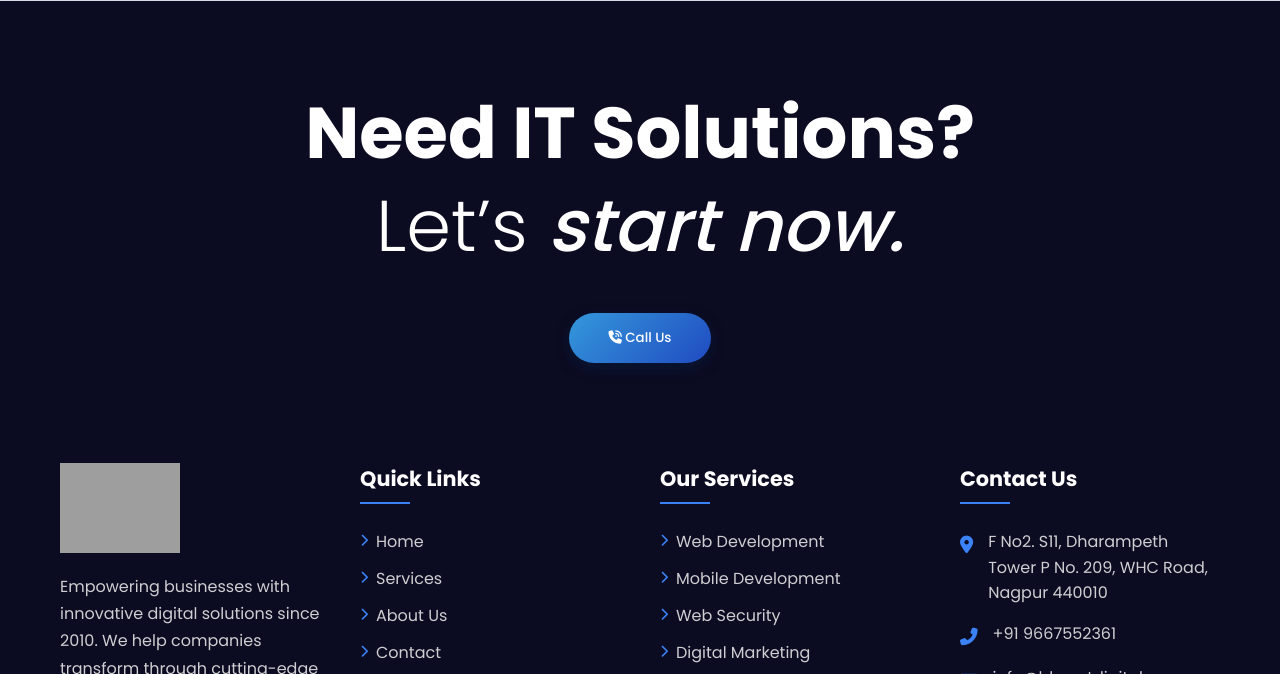
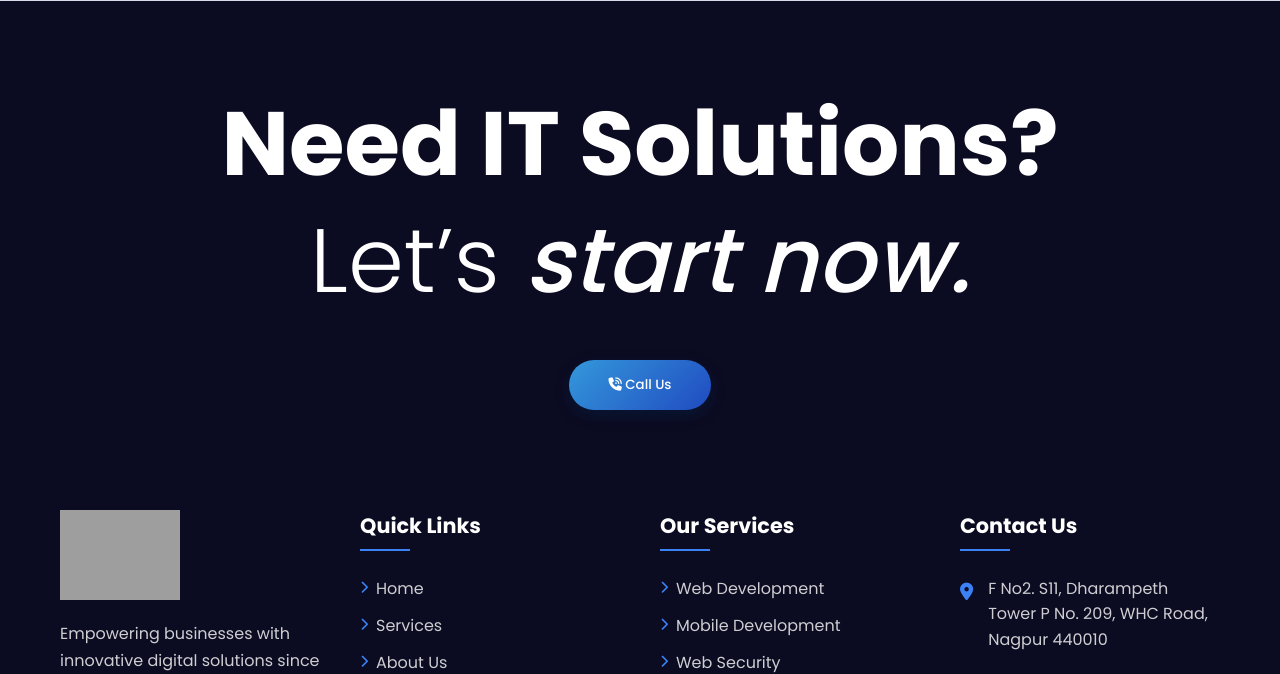
Before and after one commit to KartikEngitech/bharat_digital_website, a Django app: template bhart_digital/contactproject/contactform/templates/index.html in a window 1280 px wide. Shown: the part 5826-6500 px from the top of the page. Run offline with Django 5.2, Linux system fonts and the light colour scheme; the template is opened without the code that fills it, so the values that code supplies are empty; some libraries are stand-ins or nearby versions; grey boxes are pictures that could not be loaded.

Commit message:
new changes

```diff
--- a/bhart_digital/contactproject/contactform/static/css/index.css
+++ b/bhart_digital/contactproject/contactform/static/css/index.css
@@ -34,7 +34,7 @@
 html,
 body {
   padding-top: 50px;
-  background-color: #0B0B21;
+  background-color: #0b0b21;
   overflow-x: hidden;
   width: 100%;
 }
@@ -204,7 +204,7 @@ body {
     width: 80%;
     max-width: 300px;
     height: 100vh;
-    background-color: #11112B;
+    background-color: #11112b;
     flex-direction: column;
     align-items: flex-start;
     justify-content: flex-start;
@@ -241,7 +241,6 @@ body {
     width: 110px;
   }
 }
-
 
 /* Sample content to demonstrate scrolling */
 .content-section {
@@ -275,10 +274,12 @@ body {
   overflow: hidden;
   padding: 100px 0 0;
   z-index: 1;
-  background-image: radial-gradient(circle at 75% 50%,
+  background-image: radial-gradient(
+      circle at 75% 50%,
       rgba(42, 111, 255, 0.15) 0%,
-      transparent 30%),c1
-    linear-gradient(to bottom, var(--dark) 0%, var(--darker) 100%);
+      transparent 30%
+    ),
+    c1 linear-gradient(to bottom, var(--dark) 0%, var(--darker) 100%);
 }
 
 .hero::before {
@@ -385,9 +386,11 @@ main {
   align-items: center;
   justify-content: center;
   overflow: hidden;
-  background: linear-gradient(135deg,
-      rgba(255, 255, 255, 0.9) 0%,
-      rgba(245, 245, 245, 0.9) 100%);
+  background: linear-gradient(
+    135deg,
+    rgba(255, 255, 255, 0.9) 0%,
+    rgba(245, 245, 245, 0.9) 100%
+  );
 }
 
 main::before {
@@ -689,7 +692,6 @@ main::before {
   }
 }
 
-
 /* /====================Features Section====================/  */
 .features-section {
   padding: 100px 20px;
@@ -761,7 +763,6 @@ main::before {
   color: var(--secondary);
   font-size: 1.8rem;
   transition: all 0.3s ease;
-
 }
 
 .feature:hover .feature-icon {
@@ -992,9 +993,6 @@ main::before {
   display: none;
 }
 
-
-
-
 /* /=====================Media Queries==========================/  */
 @media (max-width: 992px) {
   .c1 h2 {
@@ -1070,12 +1068,11 @@ main::before {
   }
 }
 
-
 /* /=====================Animations==========================/  */
 @keyframes fadeIn {
   from {
     opacity: 0;
-    transform:translateY(20px);
+    transform: translateY(20px);
   }
 
   to {
@@ -1157,7 +1154,7 @@ main::before {
   position: relative;
   overflow: hidden;
   z-index: 1;
-  background-color: #D8DCE7;
+  background-color: #d8dce7;
   display: flex;
   flex-direction: column;
   border: 1px solid rgba(0, 0, 0, 0.05);
@@ -1170,7 +1167,7 @@ main::before {
   left: 0;
   width: 100%;
   height: 100%;
-  background: linear-gradient(135deg, #45B6E5, #0875BE);
+  background: linear-gradient(135deg, #45b6e5, #0875be);
   opacity: 0;
   transition: opacity 0.3s ease;
   z-index: -1;
@@ -1247,9 +1244,11 @@ main::before {
   display: flex;
   align-items: center;
   justify-content: center;
-  background: linear-gradient(135deg,
-      rgba(37, 99, 235, 0.1) 0%,
-      rgba(37, 99, 235, 0.15) 100%);
+  background: linear-gradient(
+    135deg,
+    rgba(37, 99, 235, 0.1) 0%,
+    rgba(37, 99, 235, 0.15) 100%
+  );
   border-radius: 20px;
   color: #2563eb;
   font-size: 1.8rem;
@@ -1352,7 +1351,7 @@ main::before {
 
 /* Stats Section */
 .stats {
-  background-color: #D8DCE7;
+  background-color: #d8dce7;
   padding: 60px 0;
   box-shadow: 0 -5px 20px rgba(0, 0, 0, 0.05);
   position: relative;
@@ -1384,7 +1383,6 @@ main::before {
   color: #000000;
   font-weight: 600;
 }
-
 
 /* Why Choose Us Section Styles */
 .why-choose-us {
@@ -1526,9 +1524,11 @@ main::before {
   display: flex;
   align-items: center;
   justify-content: center;
-  background: linear-gradient(135deg,
-      rgba(37, 99, 235, 0.1) 0%,
-      rgba(37, 99, 235, 0.2) 100%);
+  background: linear-gradient(
+    135deg,
+    rgba(37, 99, 235, 0.1) 0%,
+    rgba(37, 99, 235, 0.2) 100%
+  );
   border-radius: 15px;
   color: var(--primary-blue);
   font-size: 1.5rem;
@@ -1635,7 +1635,7 @@ main::before {
   padding: 60px 20px;
   max-width: 1600px;
   margin: auto;
-  background-color: #D8DCE7;
+  background-color: #d8dce7;
 }
 
 .footer-hero-section {
@@ -1646,21 +1646,24 @@ main::before {
   background-color: #11112b;
 }
 
-
-.footer-hero-content h3 {
-  font-size: 4.5rem !important; /* 90px ≈ 4.5rem */
-  font-weight: 800 !important;
+/* .footer-hero-content h3 {
+  font-size: 90px;
+  font-weight: 800;
   line-height: 1.3;
-  color: #ffffff !important;
-  margin: 0;
-}
-
-.footer-hero-content h3 span {
+  color: #ffffff;
+} */
+.footer-hero-content-title {
+  font-size: 90px;
+  font-weight: 800;
+  line-height: 1.3;
+  color: #ffffff;
+}
+
+.footer-hero-content-title  span {
   font-weight: 200;
-  display: block; /* puts it on a new line cleanly */
-}
-
-.footer-hero-content h3 em {
+}
+
+.footer-hero-content-title  em {
   font-weight: 500;
   font-style: italic;
   color: #ffffff;
@@ -1861,11 +1864,11 @@ main::before {
   text-align: center;
   position: relative;
   min-height: 100vh;
-  background-color: #0B0B21;
-  background-image: url(."");
-}
-
-.footer-hero-content h3 {
+  background-color: #0b0b21;
+  background-image: url("");
+}
+
+/* .footer-hero-content h3 {
   font-size: 48px;
   font-weight: 800;
   line-height: 1.3;
@@ -1880,11 +1883,11 @@ main::before {
   font-weight: 500;
   font-style: italic;
   color: #ffffff;
-}
+} */
 
 /* Footer Styles */
 .footer {
-  background-color: #0B0B21;
+  background-color: #0b0b21;
   color: #ffffff;
   position: relative;
 }
@@ -1921,8 +1924,6 @@ main::before {
   height: 90px;
   margin-right: 10px;
 }
-
-
 
 .footer-description {
   margin-bottom: 25px;
@@ -1941,7 +1942,7 @@ main::before {
 }
 
 .footer-title::after {
-  content: '';
+  content: "";
   position: absolute;
   left: 0;
   bottom: 0;
@@ -1981,7 +1982,7 @@ main::before {
 .footer-social h4 {
   margin-bottom: 15px;
   font-size: 1.1rem;
-  margin-right: 57px
+  margin-right: 57px;
 }
 
 .social-links {
@@ -2162,7 +2163,7 @@ main::before {
   display: inline-block;
   margin-top: 40px;
   padding: 15px 40px;
-  background: linear-gradient(135deg, #3498db, #204BC1);
+  background: linear-gradient(135deg, #3498db, #204bc1);
   color: white;
   border-radius: 50px;
   text-decoration: none;
@@ -2180,13 +2181,18 @@ main::before {
 }
 
 .cta-button::before {
-  content: '';
+  content: "";
   position: absolute;
   top: 0;
   left: -100%;
   width: 100%;
   height: 100%;
-  background: linear-gradient(90deg, transparent, rgba(255, 255, 255, 0.2), transparent);
+  background: linear-gradient(
+    90deg,
+    transparent,
+    rgba(255, 255, 255, 0.2),
+    transparent
+  );
   transition: 0.5s;
 }
 
@@ -2326,7 +2332,7 @@ main::before {
 }
 
 .modal-container {
-  background-color: #11112B;
+  background-color: #11112b;
   border-radius: 8px;
   width: 90%;
   max-width: 800px;
@@ -2382,7 +2388,6 @@ main::before {
   padding-left: 20px;
 }
 
-
 /* Add these responsive media queries at the end of your existing CSS */
 
 /* General Responsive Adjustments */
@@ -2435,7 +2440,6 @@ main::before {
   body {
     padding-top: 80px;
   }
-
 
   .hero {
     padding: 80px 0 0;
@@ -2485,7 +2489,6 @@ main::before {
 }
 
 @media (max-width: 576px) {
-
   .logo img {
     height: 40px;
   }
@@ -2573,7 +2576,6 @@ main::before {
 
 /* Touch Target Sizes for Mobile */
 @media (max-width: 768px) {
-
   .nav-links a,
   .btn {
     padding: 12px 20px;
@@ -2626,14 +2628,12 @@ main::before {
 
 /* Print Styles */
 @media print {
-
   .mobile-menu-btn,
   .footer-hero-section,
   .footer {
     display: none;
   }
 
-
   .container {
     max-width: 100%;
     padding: 20px;
@@ -2647,7 +2647,6 @@ main::before {
   }
 
   .container,
-
   .hero-content,
   .features-section,
   .services,
@@ -2657,8 +2656,6 @@ main::before {
     padding-right: 15px;
   }
 
-
-
   .content-section,
   .c1,
   .c2 {
@@ -2674,7 +2671,6 @@ main::before {
 
 @media (max-width: 576px) {
   .container,
-
   .hero-content,
   .features-section,
   .services,
--- a/bhart_digital/contactproject/contactform/templates/index.html
+++ b/bhart_digital/contactproject/contactform/templates/index.html
@@ -538,7 +538,7 @@
 
   <div class="footer-hero-section">
     <div class="footer-hero-content">
-      <h3>Need IT Solutions?<br><span>Let’s <em>start now.</em></span></h3>
+      <h3 class="footer-hero-content-title">Need IT Solutions?<br><span>Let’s <em>start now.</em></span></h3>
       <a href="tel:9667552361">
         <button class="cta-button">
           <i class="fa-solid fa-phone-volume"></i> Call Us
```
